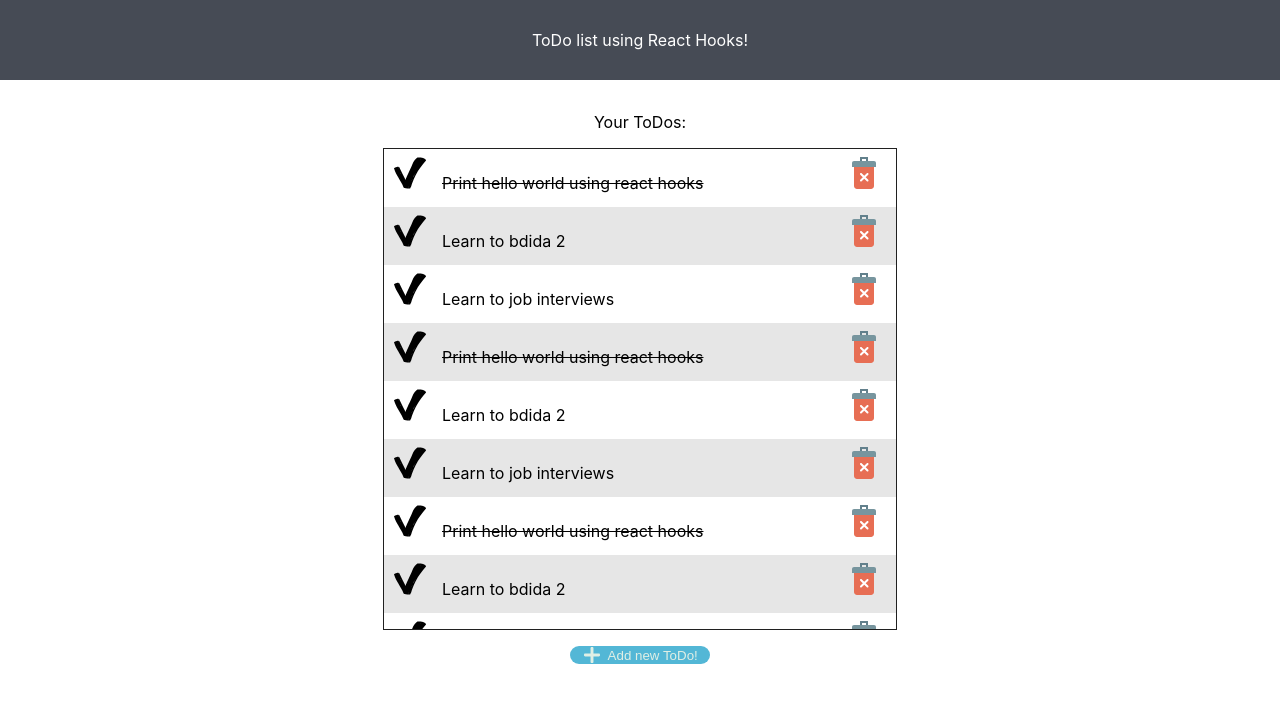
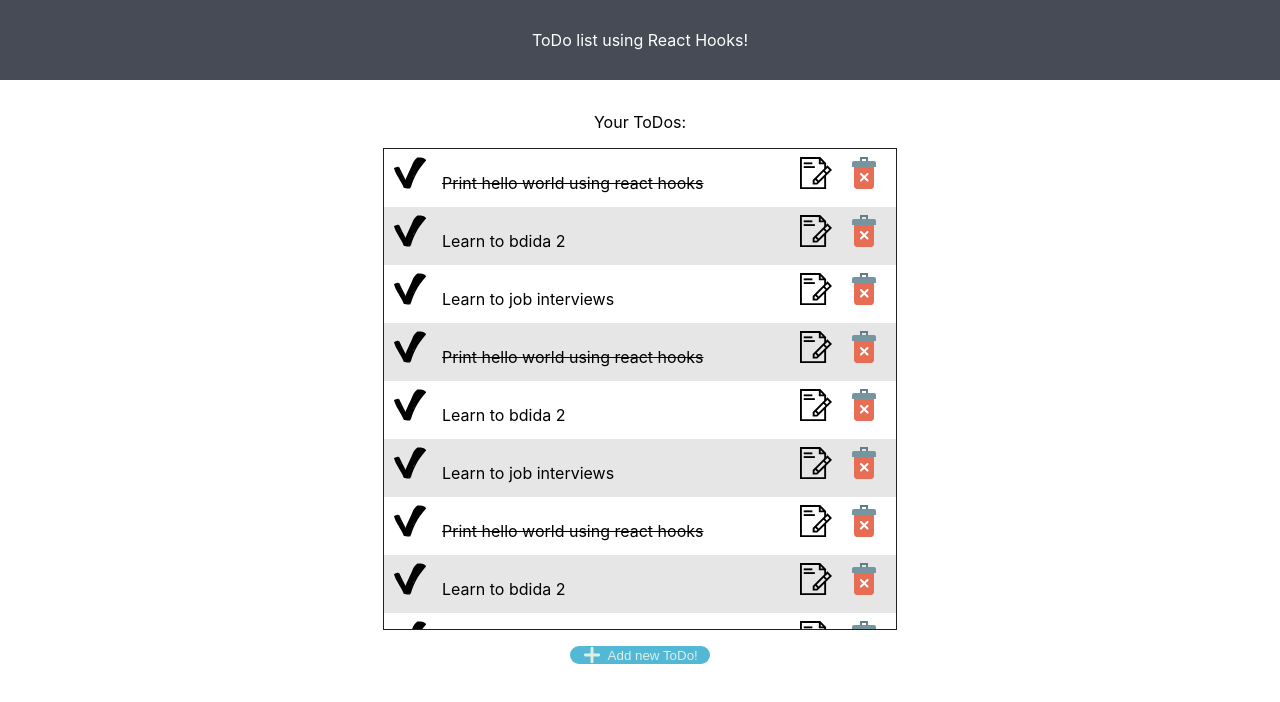
Before and after one commit to YovelBursuk/ToDoList-Hooks, a React (Create React App) app: page / in a window 1280 px wide. Shown: the top 702 px of the page. Built offline with nearby package versions, Linux system fonts and the light colour scheme.

Commit message:
Added edit functionality for each todo

```diff
--- a/src/Components/ToDoList/ToDo/ToDo.component.js
+++ b/src/Components/ToDoList/ToDo/ToDo.component.js
@@ -3,6 +3,7 @@ import React, {useState} from "react"
 import "./ToDo.css";
 import Check from "../../../Icons/tick-mark.svg";
 import Delete from "../../../Icons/delete.svg";
+import Edit from "../../../Icons/edit.svg";
 
 const ToDo = ({ todo, index, onCheck, onDelete, onSetTodoValue }) => {
     const [inputValue, setInputValue] = useState("");
@@ -31,12 +32,21 @@ const ToDo = ({ todo, index, onCheck, onDelete, onSetTodoValue }) => {
                 </div>
             }
 
-            <img src={Delete}
-                 id="delete-image"
-                 alt="Delete"
-                 onClick={() => onDelete(index)}>
+            <div id="image-container">
+                <img src={Edit}
+                    id="edit-image"
+                    alt="Edit"
+                    onClick={() => onSetTodoValue(index, undefined)}>
 
-            </img>
+                </img>
+
+                <img src={Delete}
+                    id="delete-image"
+                    alt="Delete"
+                    onClick={() => onDelete(index)}>
+
+                </img>
+            </div>
         </li>
     )
 }
--- a/src/Components/ToDoList/ToDo/ToDo.css
+++ b/src/Components/ToDoList/ToDo/ToDo.css
@@ -21,9 +21,19 @@ li:hover {
     max-width: 4vh;
     max-height: 4vh;
     margin-left: 2vh;
-    float: right;
     margin-right: 2vh;
     margin-top: 1vh;
+}
+
+#edit-image {
+    max-width: 4vh;
+    max-height: 4vh;
+    margin-top: 1vh;
+}
+
+#image-container {
+    display: flex;
+    float: right;
 }
 
 .finished-todo {
```
Also changed, not shown: src/Icons/edit.svg (added).
